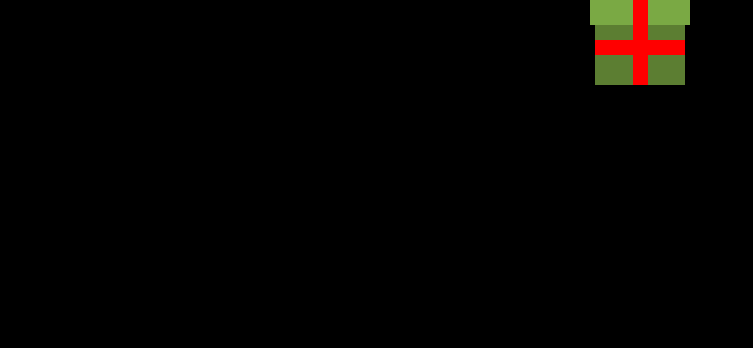
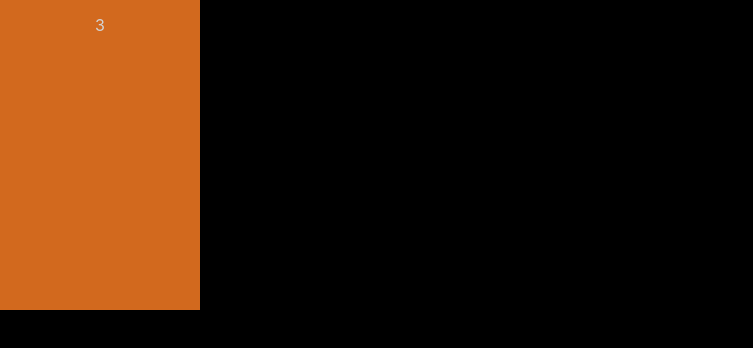
Before and after one commit to batistaerick/monty-hall, a Next.js app: page / in a window 1280 px wide. Shown: the top 348 px of the page, without its empty margins (0-753 px from the left). Built offline with nearby package versions, Linux system fonts and the light colour scheme.

Commit message:
Door template creation

```diff
--- /dev/null
+++ b/src/components/Door/Door.tsx
@@ -0,0 +1,11 @@
+import styles from "../../styles/Door.module.css";
+
+const Door = () => {
+  return (
+    <div className={styles.door}>
+      <div className={styles.number}>3</div>
+    </div>
+  );
+};
+
+export default Door;
--- a/src/pages/index.tsx
+++ b/src/pages/index.tsx
@@ -1,10 +1,10 @@
 import type { NextPage } from "next";
-import Gift from "../components/Gift";
+import Door from "../components/Door/Door";
 
 const Home: NextPage = () => {
   return (
     <div>
-      <Gift />
+      <Door />
     </div>
   );
 };
--- /dev/null
+++ b/src/styles/Door.module.css
@@ -0,0 +1,14 @@
+.door {
+  display: flex;
+  flex-direction: column;
+  align-items: center;
+  padding: 15px;
+  background-color: chocolate;
+
+  /* temp */
+  height: var(--height-door-area);
+  width: var(--width-door-area);
+}
+
+.number {
+}
--- a/src/styles/globals.css
+++ b/src/styles/globals.css
@@ -1,3 +1,8 @@
+:root {
+  --height-door-area: 310px;
+  --width-door-area: 200px;
+}
+
 html,
 body {
   padding: 0;
@@ -8,21 +13,6 @@ body {
   color: lightgray;
 }
 
-a {
-  color: inherit;
-  text-decoration: none;
-}
-
 * {
   box-sizing: border-box;
 }
-
-@media (prefers-color-scheme: dark) {
-  html {
-    color-scheme: dark;
-  }
-  body {
-    color: white;
-    background: black;
-  }
-}
```
Also changed, not shown: src/components/Gift/Gift.tsx (renamed from src/components/Gift.tsx).
